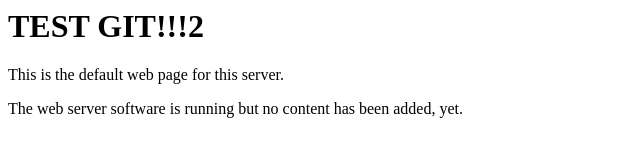
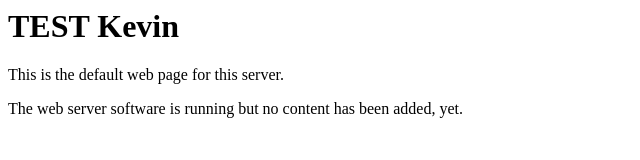
Before and after one commit to kevinsavoie/testLinux, a plain HTML site: page index.html in a window 1280 px wide. Shown: the full height of the page, 0-640 px from the left. Drawn offline with Linux system fonts and the light colour scheme.

Commit message:
second commit

```diff
--- a/index.html
+++ b/index.html
@@ -1,4 +1,4 @@
-<html><body><h1>TEST GIT!!!2</h1>
+<html><body><h1>TEST Kevin</h1>
 <p>This is the default web page for this server.</p>
 <p>The web server software is running but no content has been added, yet.</p>
 </body></html>
```
